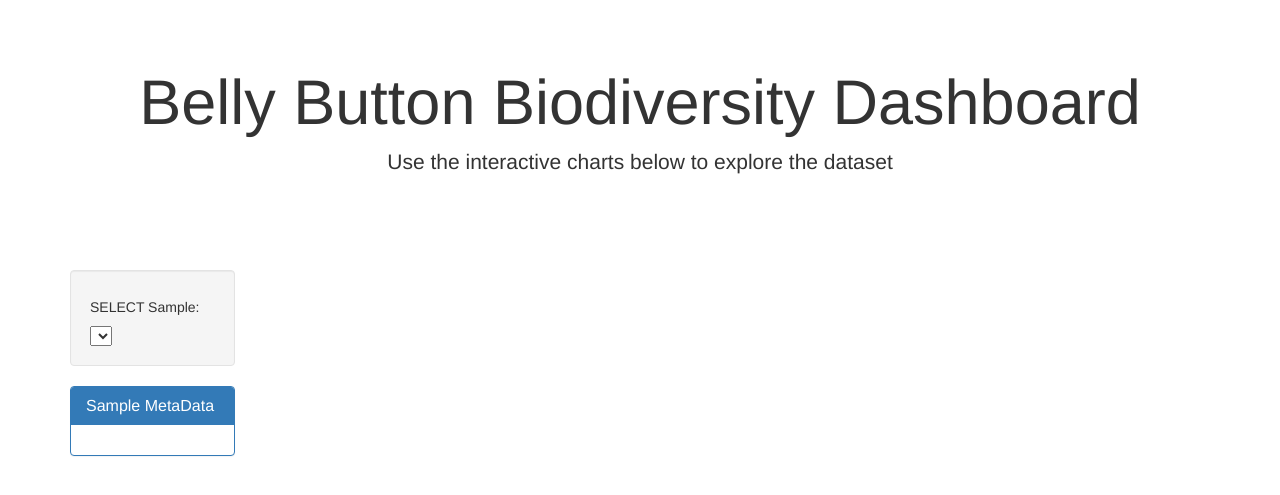
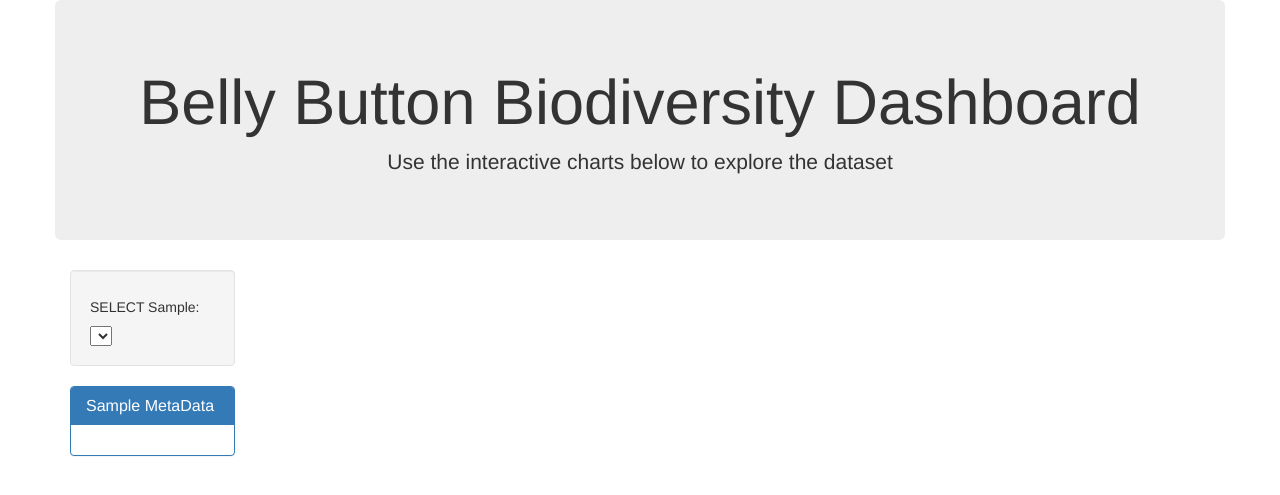
Before and after one commit to Erikcaldwell/HW13-Plotly-Homework, a Flask app: page / in a window 1280 px wide. Shown: the top 495 px of the page. Run offline with Flask 2, Linux system fonts and the light colour scheme; lists and menus that the app fills with data are empty; some libraries are stand-ins or nearby versions.

Commit message:
Repair
updating the static.js and backing out my attempts to change the CSS

```diff
--- a/static/js/app.js
+++ b/static/js/app.js
@@ -1,5 +1,3 @@
-function buildMetadata(sample) {
-
 // @TODO: Complete the following function that builds the metadata panel
 
 // Use `d3.json` to fetch the metadata for a sample
@@ -10,67 +8,76 @@ function buildMetadata(sample) {
   // Use `Object.entries` to add each key and value pair to the panel
   // Hint: Inside the loop, you will need to use d3 to append new
   // tags for each key-value in the metadata.
+
+  // BONUS: Build the Gauge Chart
+  // buildGauge(data.WFREQ);
+
+  function buildMetadata(sample) {
     d3.json(`/metadata/${sample}`).then((data) => {
       var PANEL = d3.select("#sample-metadata");
       PANEL.html("");
       Object.entries(data).forEach(([key, value]) => {
         PANEL.append("h6").text(`${key}: ${value}`);
       });
+
       // BONUS: Build the Gauge Chart
+      buildGauge(data.WFREQ);
+    });
+  }
 
-}
 
 function buildCharts(sample) {
 
   // @TODO: Use `d3.json` to fetch the sample data for the plots
   d3.json(`/samples/${sample}`).then((data) => {
-    var otu_ids = data.otu_ids;
-    var otu_labels = data.otu_labels;
-    var sample_values = data.sample_values;
+    var ids = data.otu_ids;
+    var labels = data.otu_labels;
+    var values = data.sample_values;
+
 
     // @TODO: Build a Bubble Chart using the sample data
-    var bLayout = {
+    var LayoutBubble = {
       margin: { t: 0 },
+      xaxis: { title: "Id's" }
       hovermode: "closest",
-      xaxis: { title: "OTU ID" }
       };
-    var bData = [
+
+      var DataBubble = [
       {
-        x: otu_ids,
-        y: sample_values,
-        text: otu_labels,
+        x: ids,
+        y: values,
+        text: labels,
         mode: "markers",
         marker: {
-          size: sample_values,
-          color: otu_ids,
-          colorscale: "Viridis"
+          color: ids,
+          size: values,
           }
       }
     ];
-// ploting the layout and data
-    Plotly.plot("bubble", bData, bLayout);
+
+    Plotly.plot("bubble", DataBubble, LayoutBubble);
 
     // @TODO: Build a Pie Chart
     // HINT: You will need to use slice() to grab the top 10 sample_values,
     // otu_ids, and labels (10 each).
-    var pData = [
+
+    var pie_data = [
       {
-        values: sample_values.slice(0, 10),
-        labels: otu_ids.slice(0, 10),
-        hovertext: otu_labels.slice(0, 10),
+        values: values.slice(0, 10),
+        labels: ids.slice(0, 10),
+        hovertext: labels.slice(0, 10),
         hoverinfo: "hovertext",
         type: "pie"
       }
     ];
 
-    var pLayout = {
+    var pie_layout = {
       margin: { t: 0, l: 0 }
     };
 
-    Plotly.plot("pie", pData, pLayout);
+    Plotly.plot("pie", pie_data, pie_layout);
   });
 }
-
 
 function init() {
   // Grab a reference to the dropdown select element
--- a/templates/index.html
+++ b/templates/index.html
@@ -5,16 +5,15 @@
   <meta charset="UTF-8">
   <meta name="viewport" content="width=device-width, initial-scale=1.0">
   <meta http-equiv="X-UA-Compatible" content="ie=edge">
-  <title>Flask Plotly Homework - Erik Caldwell</title>
+  <title>Flask Plotlyjs Example</title>
   <link rel="stylesheet" href="https://maxcdn.bootstrapcdn.com/bootstrap/3.3.7/css/bootstrap.min.css">
-  <link rel="stylesheet" href="style.css">
 </head>
 
 <body>
 
   <div class="container">
     <div class="row">
-      <div class="col-md-12 jumbotron text-center" style="background-color:#FFFFFF">
+      <div class="col-md-12 jumbotron text-center">
         <h1>Belly Button Biodiversity Dashboard</h1>
         <p>Use the interactive charts below to explore the dataset</p>
       </div>
```
Lines whose indentation alone changed are shown as unchanged.
